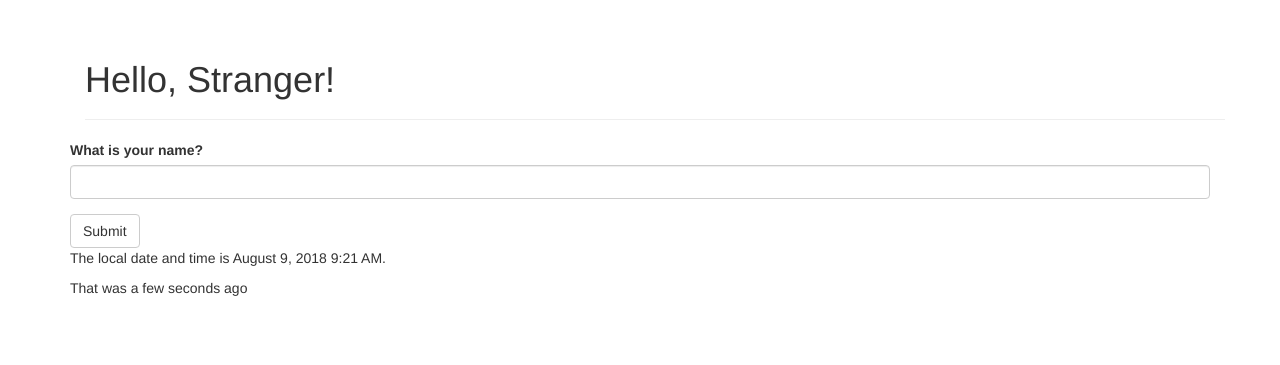
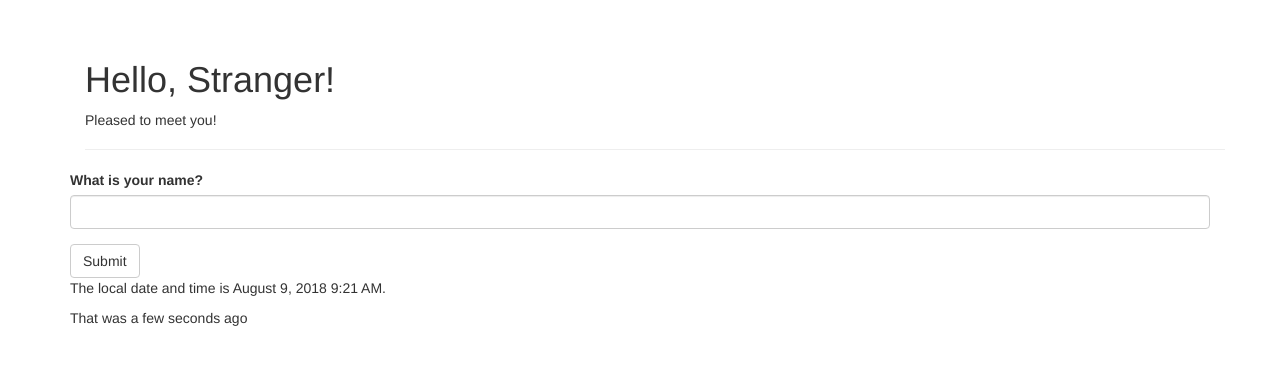
Before and after one commit to alex5lim/break-a-flask, a Flask app: page / in a window 1280 px wide. Shown: the part 52-417 px from the top of the page. Run offline with Flask 2, Linux system fonts and the light colour scheme; some libraries are stand-ins or nearby versions.

Commit message:
Modify greeting message for new user vs existing user.

```diff
--- a/templates/index.html
+++ b/templates/index.html
@@ -5,6 +5,11 @@
 <div class="container">
     <div class="page-header">
         <h1>Hello, {% if name %}{{ name }}{% else %}Stranger{% endif %}!</h1>
+        {% if not known %}
+        <p>Pleased to meet you!</p>
+        {% else %}
+        <p>Happy to see you again!</p>
+        {% endif %}
     </div>
 </div>
 {{ wtf.quick_form(form) }}
```
